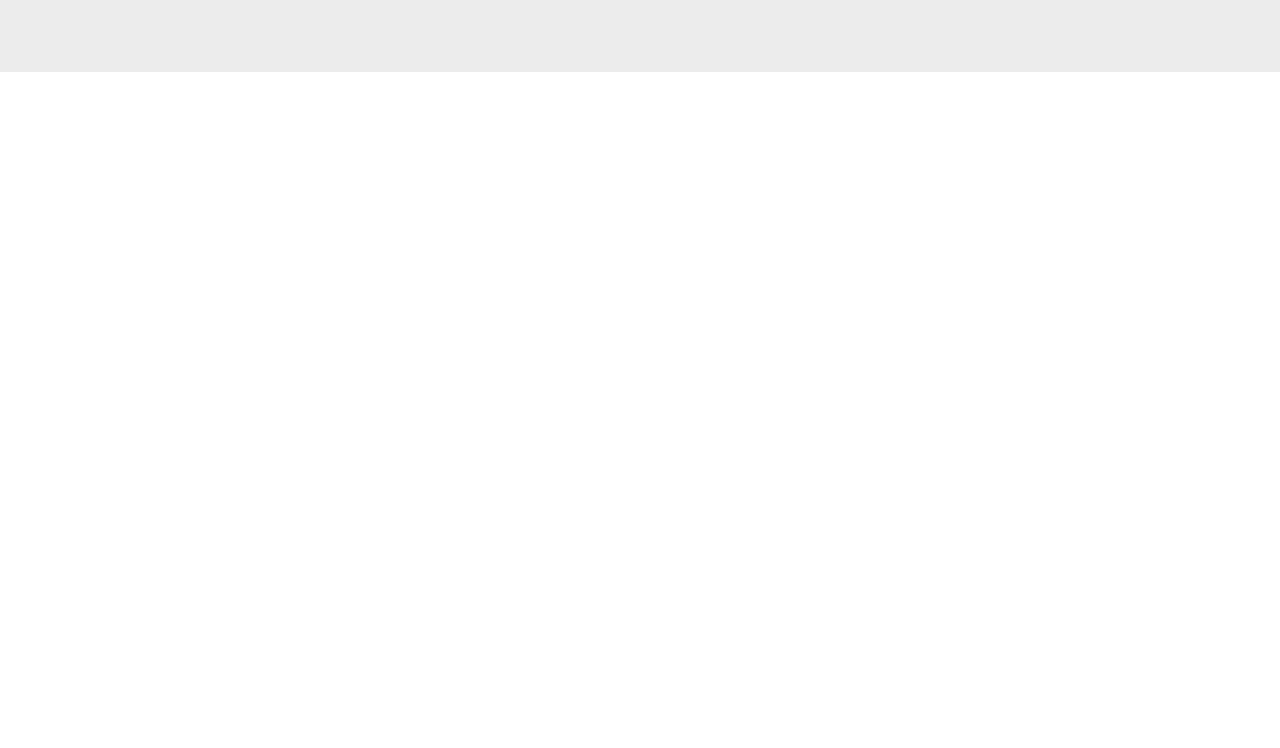
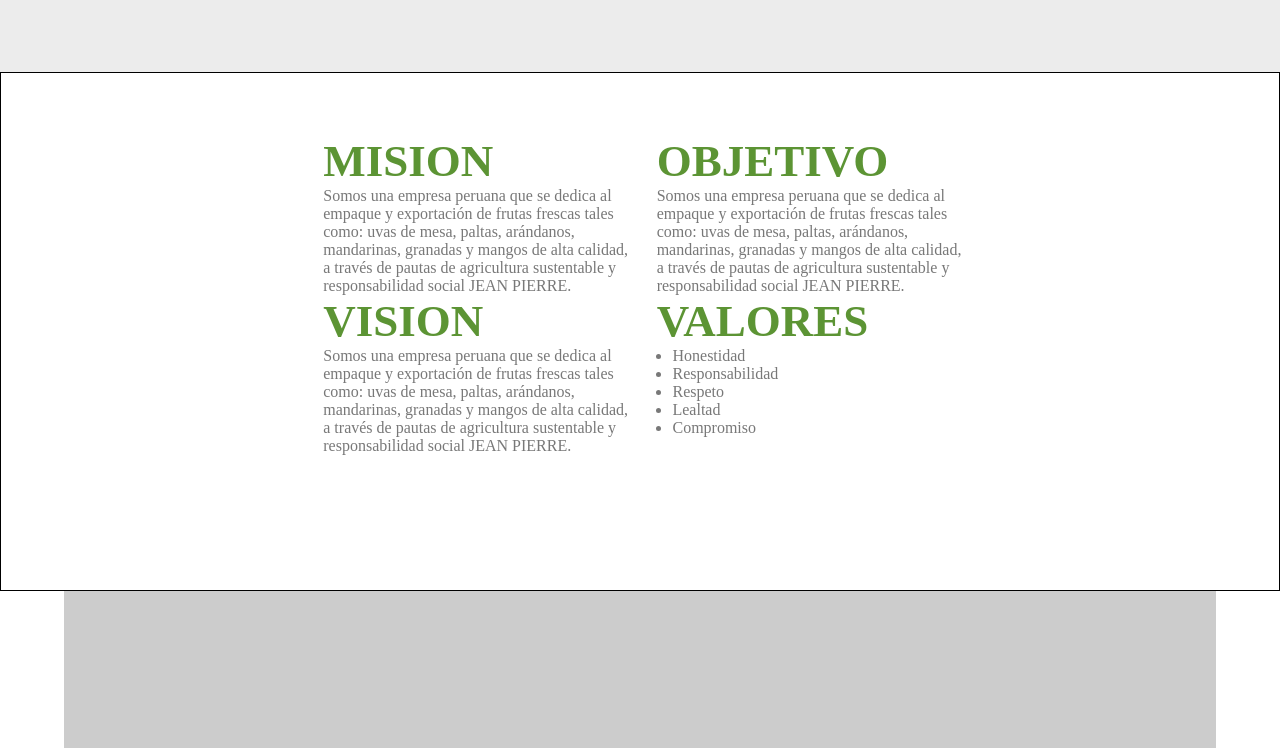
Before and after one commit to aandresweb/chavarri, a plain HTML site: page index.html in a window 1280 px wide. Shown: the part 692-1440 px from the top of the page. Before the commit the page ends 1364 px from the top, so only its background shows below. Drawn offline with nearby package versions, Linux system fonts and the light colour scheme; placeholder pictures from the web are drawn by us.

Commit message:
Se agrega el section de Mision, con css, y una imagen de Frutas, la principal, del mismo html

```diff
--- a/css/app.css
+++ b/css/app.css
@@ -31,6 +31,8 @@ a {
     margin: auto;
 }
 .text {
+    padding-right: 1%;
+    font: Arial Regular;
     color: var(--text-color)
 }
 
@@ -141,6 +143,10 @@ a {
     align-items: center;
 }
 
+.title-section-content-right{
+    padding-left: 5%;
+}
+
 
 
 /** Content **/
@@ -148,3 +154,18 @@ a {
 .content {
     height: 600px;
 }
+
+/*  Mision */
+.mision{
+    height: 500x;
+    padding-top: 6%;
+    margin: auto;
+    border: 1px solid;
+}
+
+/*Frutas*/
+
+.frutas-principal-fondo{
+    height: 100%;
+    width: 100%;
+}
--- a/index.html
+++ b/index.html
@@ -97,16 +97,71 @@
 					</div>
 				</div>
 			</section>
-
 			<!-- End Banner Slider-->
 
-			<section class="content"></section>
+
+			<!-- Section Mision -->
+			<section class="mision">
+				<div class="wrapper-md">
+					<div class="title-section-content grid cols-2">
+						<div class="title-section-content-right">
+							<h3 class="title-section__title">MISION</h3>
+							<p class="text">
+								Somos una empresa peruana que se dedica al empaque y exportación
+								de frutas frescas tales como: uvas de mesa, paltas, arándanos,
+								mandarinas, granadas y mangos de alta calidad, a través de
+								pautas de agricultura sustentable y responsabilidad social JEAN PIERRE.
+							</p>
+							<h3 class="title-section__title">VISION</h3>
+							<p class="text">
+								Somos una empresa peruana que se dedica al empaque y exportación
+								de frutas frescas tales como: uvas de mesa, paltas, arándanos,
+								mandarinas, granadas y mangos de alta calidad, a través de
+								pautas de agricultura sustentable y responsabilidad social JEAN PIERRE.
+							</p>
+						</div>
+						<div class="title-section-content-right">
+							<h3 class="title-section__title">OBJETIVO</h3>
+							<p class="text">
+								Somos una empresa peruana que se dedica al empaque y exportación
+								de frutas frescas tales como: uvas de mesa, paltas, arándanos,
+								mandarinas, granadas y mangos de alta calidad, a través de
+								pautas de agricultura sustentable y responsabilidad social JEAN PIERRE.
+							</p>
+							<h3 class="title-section__title">VALORES</h3>
+							<ul style="padding-left: 5%;">
+								<li class="text">Honestidad</li>
+								<li class="text">Responsabilidad</li>
+								<li class="text">Respeto</li>
+								<li class="text">Lealtad</li>
+								<li class="text">Compromiso</li>
+							</ul>
+						</div>
+					</div>
+				</div>
+			</section><!-- Section Mision -->
+
+
+			<section class="frutas">
+				<div class="wrapper">
+					<div class="frutas-principal">
+						<img class="frutas-principal-fondo" src="https://via.placeholder.com/1400x700.png">
+					</div>
+				</div>
+			</section>
+
 		</main>
 		<!-- End Main-->
+
+
+
 
 		<!-- Footer -->
 
 		<!-- End footer-->
+
+
+
 
 		<!-- Scripts -->
 		<script src="https://unpkg.com/swiper@8/swiper-bundle.min.js"></script>
```
